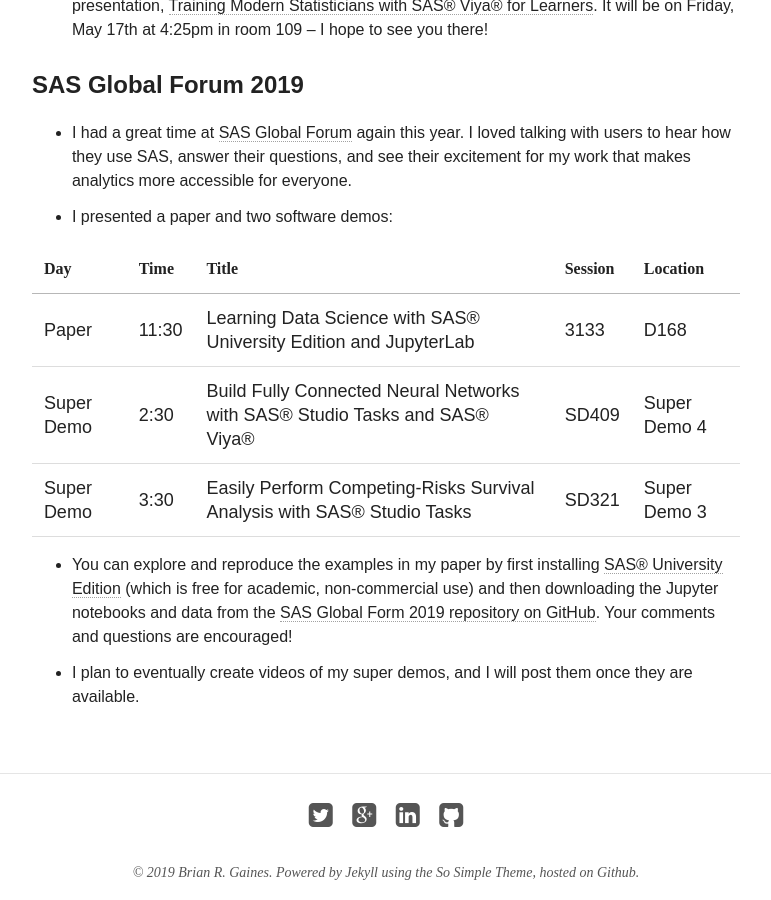
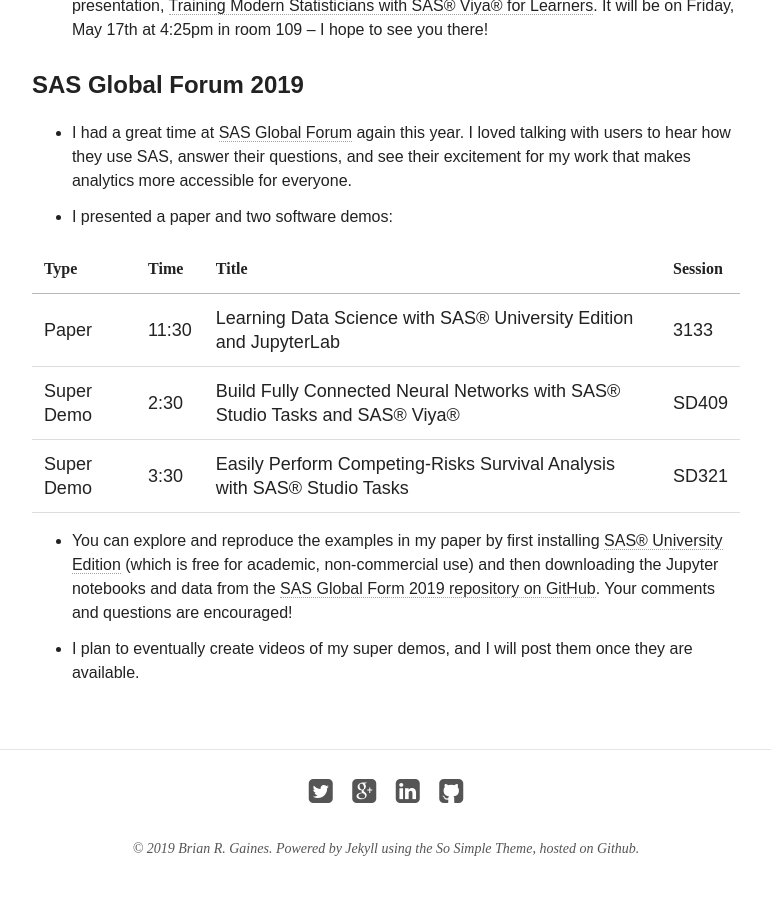
Before and after one commit to brgaines/brgaines.github.io, a Jekyll site: the page built from index.md, in a window 1280 px wide and 900 px high, scrolled down 1254 px. Shown: the whole window, without its empty margins (254-1025 px from the left). Built offline with Jekyll 4.4.1, drawn with Linux system fonts in a browser that asks for light colours; nearby versions of some CDN libraries.

Commit message:
edits to SGF table

```diff
--- a/index.md
+++ b/index.md
@@ -20,11 +20,11 @@ Before joining SAS, I finished my PhD in statistics at [North Carolina State Uni
 * I had a great time at [SAS Global Forum](https://www.sas.com/en_us/events/sas-global-forum.html) again this year.  I loved talking with users to hear how they use SAS, answer their questions, and see their excitement for my work that makes analytics more accessible for everyone.
 * I presented a paper and two software demos:
 
-| Day     | Time  | Title                                                               | Session | Location     |
-|---------|-------|---------------------------------------------------------------------|---------|--------------|
-| Paper  | 11:30 | [Learning Data Science with SAS® University Edition and JupyterLab](https://www.sas.com/content/dam/SAS/support/en/sas-global-forum-proceedings/2019/3133-2019.pdf) | 3133   | D168 |
-| Super Demo  | 2:30  | Build Fully Connected Neural Networks with SAS® Studio Tasks and SAS® Viya®                                                    | SD409   | Super Demo 4 |
-| Super Demo | 3:30 | Easily Perform Competing-Risks Survival Analysis with SAS® Studio Tasks       | SD321   | Super Demo 3 |
+| Type     | Time  | Title                                                               | Session |
+|---------|-------|---------------------------------------------------------------------|---------|
+| Paper  | 11:30 | [Learning Data Science with SAS® University Edition and JupyterLab](https://www.sas.com/content/dam/SAS/support/en/sas-global-forum-proceedings/2019/3133-2019.pdf) | 3133   |
+| Super Demo  | 2:30  | Build Fully Connected Neural Networks with SAS® Studio Tasks and SAS® Viya®                                                    | SD409   |
+| Super Demo | 3:30 | Easily Perform Competing-Risks Survival Analysis with SAS® Studio Tasks       | SD321   |
 
 
 * You can explore and reproduce the examples in my paper by first installing [SAS® University Edition](https://www.sas.com/en_us/software/university-edition.html) (which is free for academic, non-commercial use) and then downloading the Jupyter notebooks and data from the [SAS Global Form 2019 repository on GitHub](https://github.com/sascommunities/sas-global-forum-2019/tree/master/3133-2019-Gaines).  Your comments and questions are encouraged!
```
